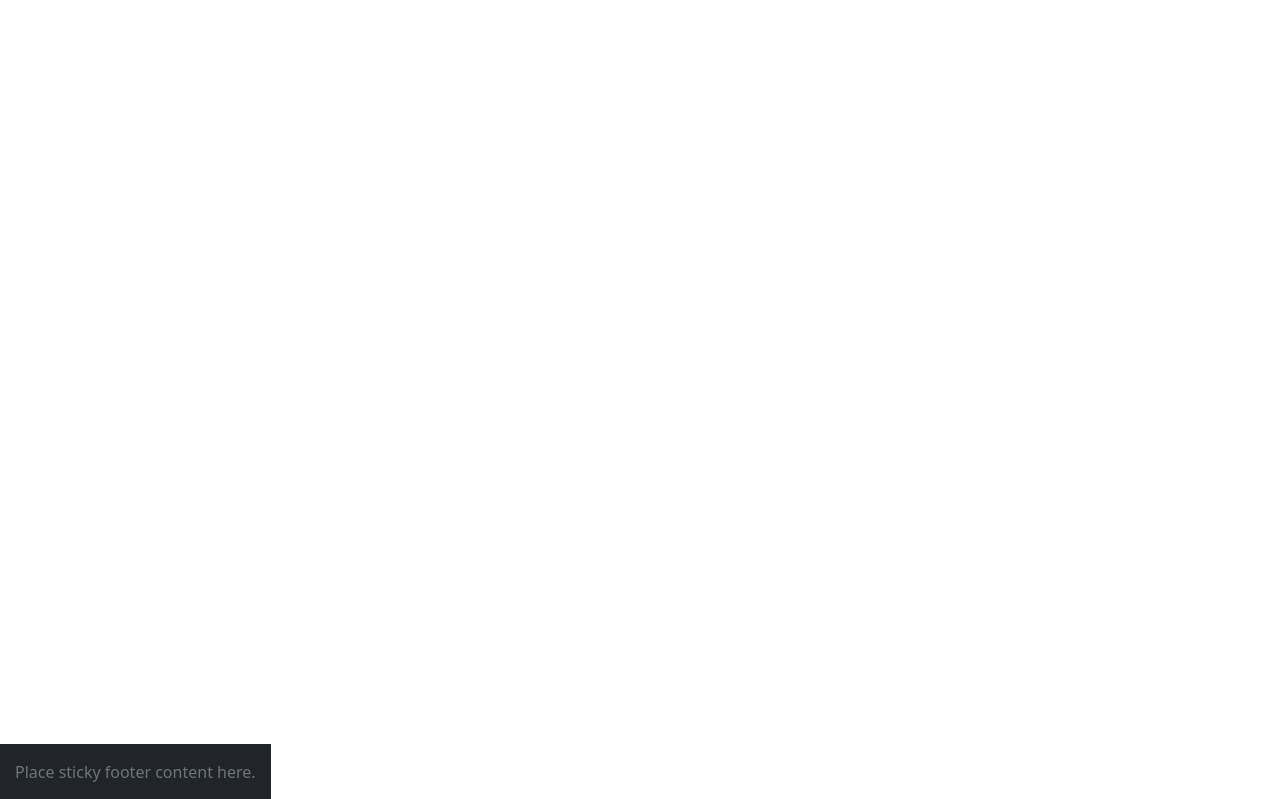
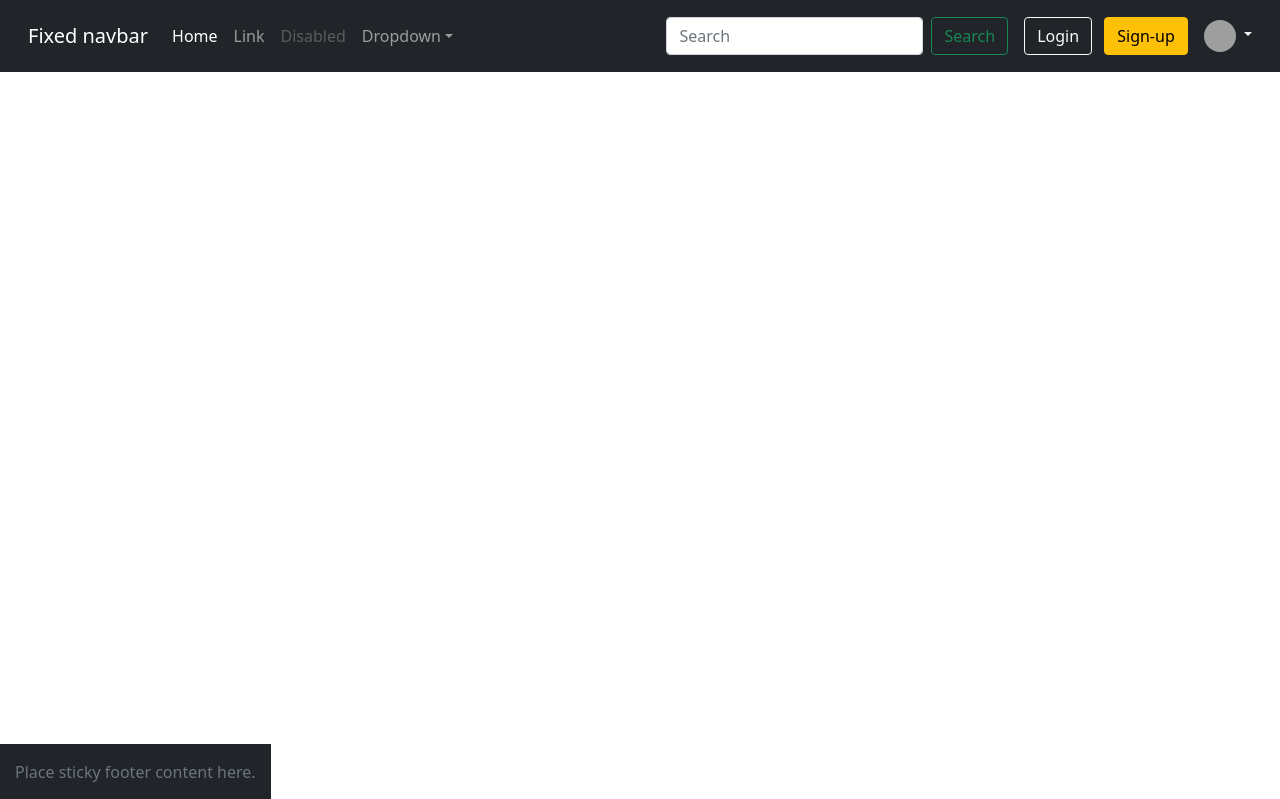
Before and after one commit to Subir008/Talkzone, a PHP site: page / in a window 1280 px wide. Shown: the top 799 px of the page. Run offline with PHP 8.4, Linux system fonts and the light colour scheme; grey boxes are pictures that could not be loaded.

Commit message:
Header added

```diff
--- /dev/null
+++ b/components/header.php
@@ -0,0 +1,116 @@
+<nav class="navbar navbar-expand-md navbar-dark fixed-top bg-dark p-3">
+        <div class="container-fluid">
+
+            <!-- Show in mobile view -->
+            <div class="dropdown login mobile-view-on mr-3">
+                <a href="#" class="d-block link-light text-decoration-none dropdown-toggle" id="dropdownUser1"
+                    data-bs-toggle="dropdown" aria-expanded="false">
+                    <img src="https://github.com/mdo.png" alt="mdo" width="32" height="32" class="rounded-circle">
+                </a>
+                <ul class="dropdown-menu text-small login-dropdown" aria-labelledby="dropdownUser1">
+                    <li><a class="dropdown-item" href="#">New project...</a></li>
+                    <li><a class="dropdown-item" href="#">Settings</a></li>
+                    <li><a class="dropdown-item" href="#">Profile</a></li>
+                    <li>
+                        <hr class="dropdown-divider">
+                    </li>
+                    <li><a class="dropdown-item" href="#">Sign out</a></li>
+                </ul>
+            </div>
+
+            <a class="navbar-brand" href="#">Fixed navbar</a>
+            <button class="navbar-toggler" type="button" data-bs-toggle="collapse" data-bs-target="#navbarCollapse"
+                aria-controls="navbarCollapse" aria-expanded="false" aria-label="Toggle navigation">
+                <span class="navbar-toggler-icon"></span>
+            </button>
+
+            <div class="collapse navbar-collapse" id="navbarCollapse">
+                <ul class="navbar-nav me-auto mb-2 mb-md-0">
+                    <li class="nav-item">
+                        <a class="nav-link active" aria-current="page" href="#">Home</a>
+                    </li>
+                    <li class="nav-item">
+                        <a class="nav-link" href="#">Link</a>
+                    </li>
+                    <li class="nav-item">
+                        <a class="nav-link disabled" href="#" tabindex="-1" aria-disabled="true">Disabled</a>
+                    </li>
+                    <li class="nav-item dropdown">
+                        <a class="nav-link dropdown-toggle" href="#" id="dropdown06" data-bs-toggle="dropdown"
+                            aria-expanded="false">Dropdown</a>
+                        <ul class="dropdown-menu" aria-labelledby="dropdown06">
+                            <li><a class="dropdown-item" href="#">Action</a></li>
+                            <li><a class="dropdown-item" href="#">Another action</a></li>
+                            <li><a class="dropdown-item" href="#">Something else here</a></li>
+                        </ul>
+                    </li>
+                </ul>
+                <form class="d-flex">
+                    <input class="form-control me-2" type="search" placeholder="Search" aria-label="Search">
+                    <button class="btn btn-outline-success" type="submit">Search</button>
+                </form>
+
+                <div class="login mx-3">
+                    <button type="button" class="btn btn-outline-light me-2" data-bs-toggle="modal" data-bs-target="#loginModal">Login</button>
+                    <button type="button" class="btn btn-warning" data-bs-toggle="modal" data-bs-target="#signupModal">Sign-up</button>
+                </div>
+
+                <!-- Hide in mobile view -->
+                <div class="dropdown login mobile-view-off mr-3">
+                    <a href="#" class="d-block link-light text-decoration-none dropdown-toggle" id="dropdownUser1"
+                        data-bs-toggle="dropdown" aria-expanded="false">
+                        <img src="https://github.com/mdo.png" alt="mdo" width="32" height="32" class="rounded-circle">
+                    </a>
+                    <ul class="dropdown-menu text-small login-dropdown" aria-labelledby="dropdownUser1">
+                        <li><a class="dropdown-item" href="#">New project...</a></li>
+                        <li><a class="dropdown-item" href="#">Settings</a></li>
+                        <li><a class="dropdown-item" href="#">Profile</a></li>
+                        <li>
+                            <hr class="dropdown-divider">
+                        </li>
+                        <li><a class="dropdown-item" href="#">Sign out</a></li>
+                    </ul>
+                </div>
+
+            </div>
+        </div>
+    </nav>
+
+    <!-- Login Modal -->
+    <div class="modal fade" id="loginModal" tabindex="-1" aria-labelledby="exampleModalLabel" aria-hidden="true">
+    <div class="modal-dialog modal-dialog-centered">
+        <div class="modal-content">
+        <div class="modal-header">
+            <h5 class="modal-title" id="exampleModalLabel">Login</h5>
+            <button type="button" class="btn-close" data-bs-dismiss="modal" aria-label="Close"></button>
+        </div>
+        <div class="modal-body">
+            ...
+        </div>
+        <div class="modal-footer">
+            <button type="button" class="btn btn-secondary" data-bs-dismiss="modal">Close</button>
+            <button type="button" class="btn btn-primary">Save changes</button>
+        </div>
+        </div>
+    </div>
+    </div>
+
+
+    <!-- Sign Up Modal -->
+    <div class="modal fade" id="signupModal" tabindex="-1" aria-labelledby="exampleModalLabel" aria-hidden="true">
+    <div class="modal-dialog modal-dialog-centered">
+        <div class="modal-content">
+        <div class="modal-header">
+            <h5 class="modal-title" id="exampleModalLabel">Sign Up</h5>
+            <button type="button" class="btn-close" data-bs-dismiss="modal" aria-label="Close"></button>
+        </div>
+        <div class="modal-body">
+            ...
+        </div>
+        <div class="modal-footer">
+            <button type="button" class="btn btn-secondary" data-bs-dismiss="modal">Close</button>
+            <button type="button" class="btn btn-primary">Save changes</button>
+        </div>
+        </div>
+    </div>
+    </div>
--- a/index.php
+++ b/index.php
@@ -14,9 +14,10 @@
     <title>Hello, world!</title>
 </head>
 
-<body>
-
-
+    <!-- Add Header Files -->
+    <?php
+        include ("components/header.php");
+    ?>
 
 
 
--- a/style.css
+++ b/style.css
@@ -8,7 +8,7 @@
   }
 
   body {
-    min-height: 75rem;
+    min-height: 50rem;
   }
 
  .mobile-view-on{
```
